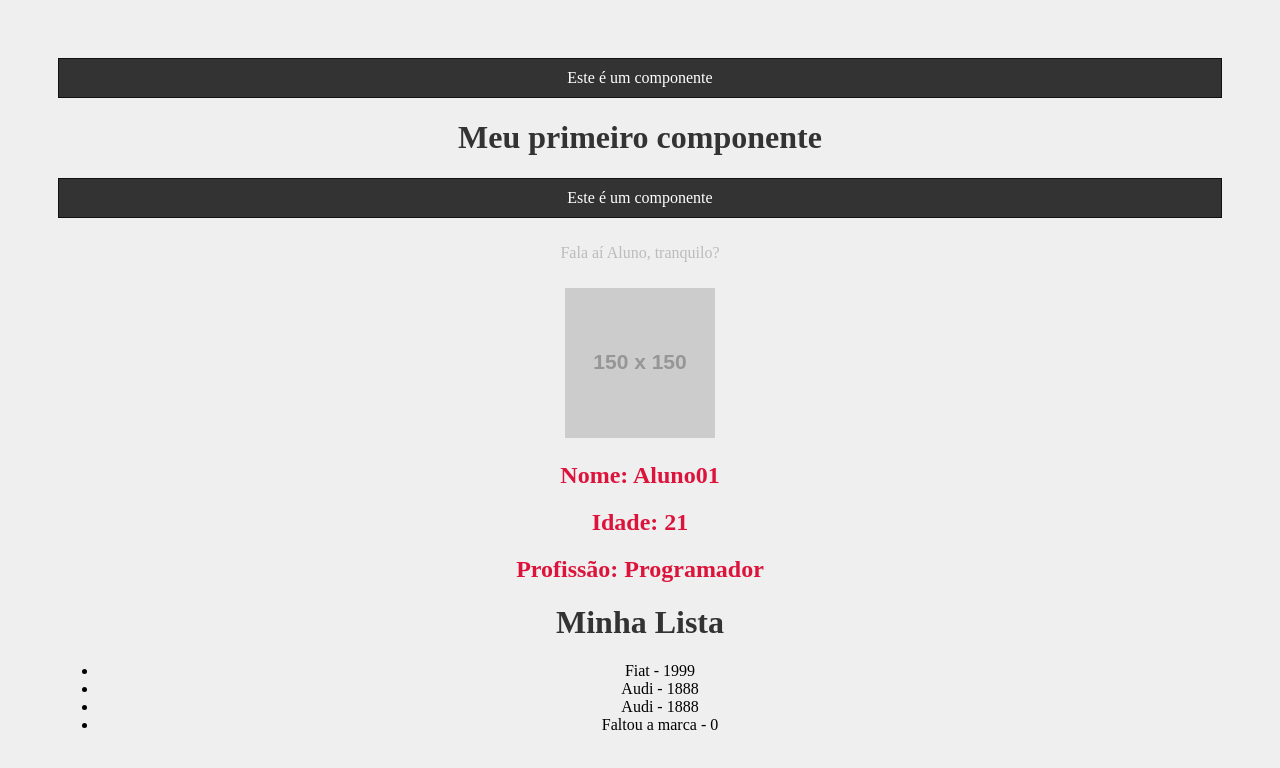
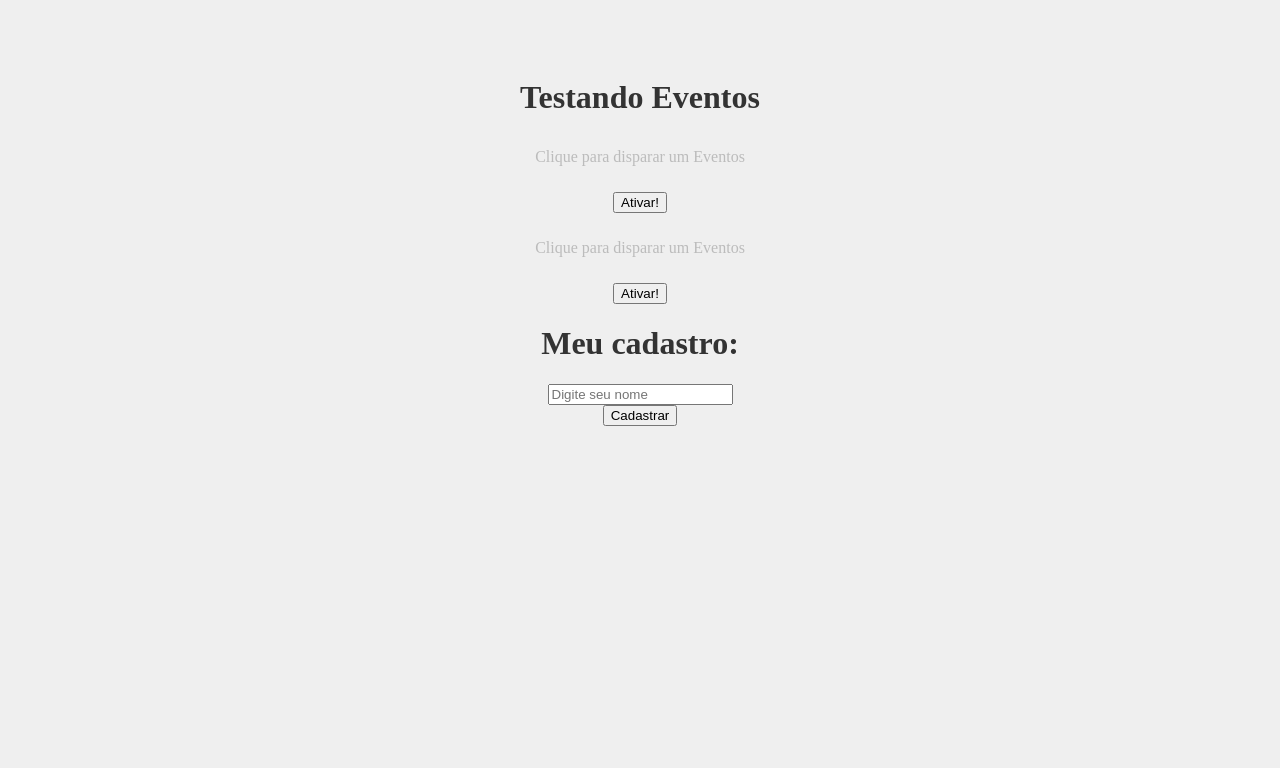
Before and after one commit to aefonso/projeto-react, a React (Create React App) app: page / in a window 1280 px wide. Shown: the top 768 px of the page. Built offline with nearby package versions, Linux system fonts and the light colour scheme.

Commit message:
feat: update

```diff
--- a/src/App.js
+++ b/src/App.js
@@ -4,15 +4,15 @@
 import Pessoa from './components/Pessoa';
 import Frase from './components/Frase';
 import List from './components/List';
-
+import Evento from './components/Evento';
+import Form from './components/Form';
 function App() {
   return (
     <div className="App">
-      <HelloWorld/>
-      <Frase/>
-      <SayMyName nome="Aluno" />
-      <Pessoa nome="Aluno01" idade="21" profissao="Programador" foto="https://via.placeholder.com/150"/>
-      <List />
+      <h1>Testando Eventos</h1>
+      <Evento numero="1" />
+      <Evento numero="2" />
+      <Form />
     </div>
   );
 }
--- /dev/null
+++ b/src/components/Evento.js
@@ -0,0 +1,15 @@
+function Evento({numero}) {
+  function meuEvento(){
+    console.log(`Opa, fui ativado! ${numero}`)
+  }
+
+
+  return (
+    <>
+      <p>Clique para disparar um Eventos</p>
+      <button onClick={meuEvento}>Ativar!</button>
+    </>
+  )
+}
+
+export default Evento
--- /dev/null
+++ b/src/components/Form.js
@@ -0,0 +1,22 @@
+function Form() {
+  function cadastrarUsuario(e){
+    e.preventDefault()
+    console.log('Cadastrou usuário')
+  }
+
+  return (
+    <div>
+      <h1>Meu cadastro:</h1>
+      <form onSubmit={cadastrarUsuario}>
+        <div>
+          <input type="text" placeholder="Digite seu nome"/>
+        </div>
+        <div>
+          <input type="submit" value="Cadastrar"/>
+        </div>
+      </form>
+    </div>
+  )
+}
+
+export default Form
```
